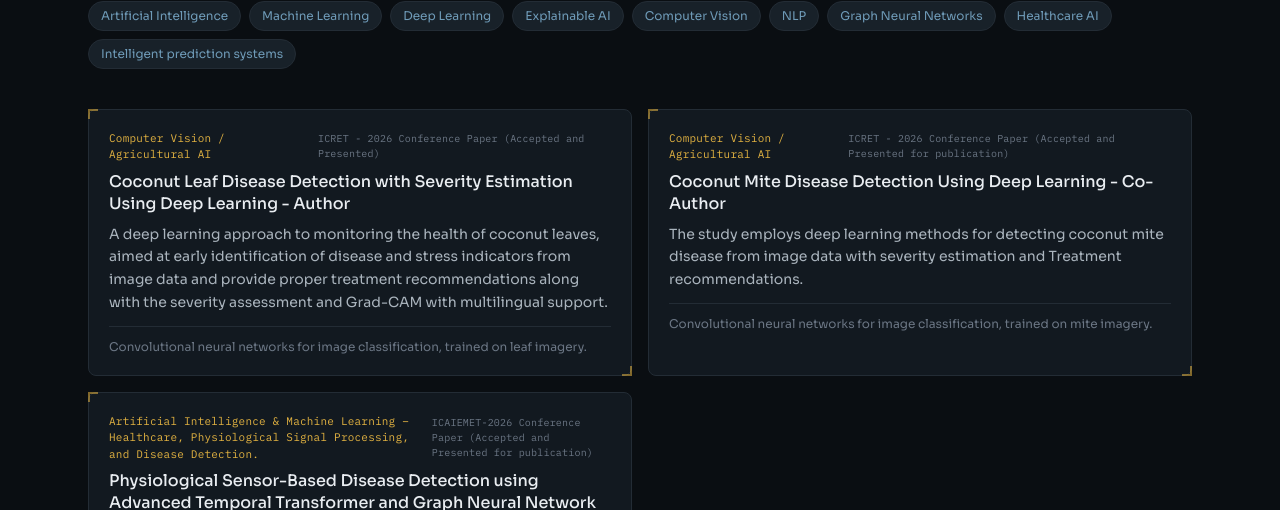
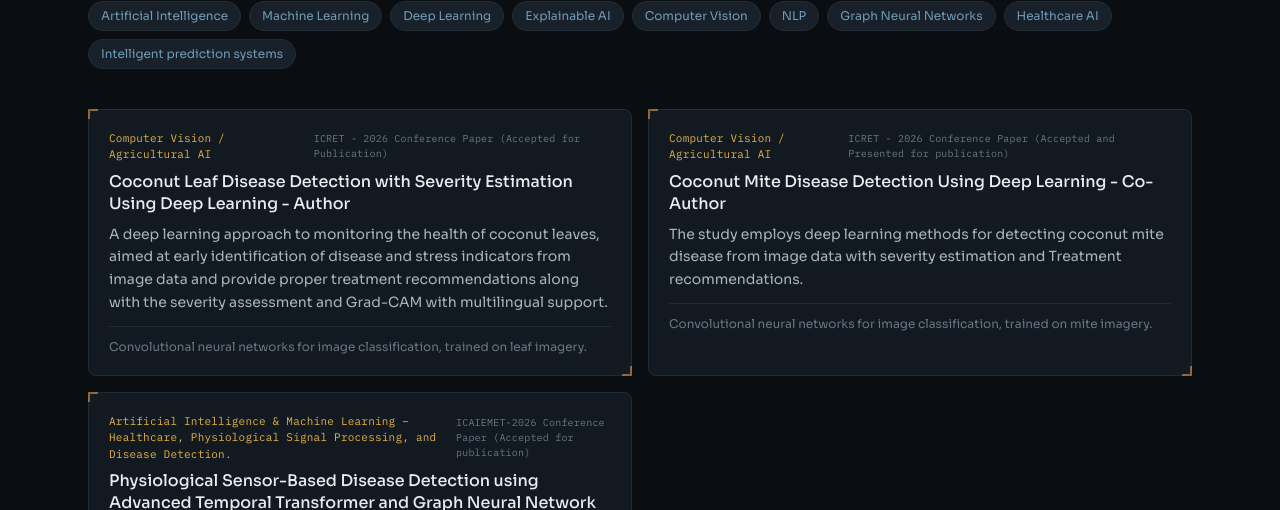
Before and after one commit to Hackerin63/Arun-Selvan-D-Portfolio, a React (Vite) app: page / in a window 1280 px wide. Shown: the part 4451-4961 px from the top of the page. Built offline with nearby package versions, Linux system fonts and the light colour scheme.

Commit message:
Update research.ts

```diff
--- a/src/data/research.ts
+++ b/src/data/research.ts
@@ -27,7 +27,7 @@ export const research: ResearchEntry[] = [
     abstract:
       "A deep learning approach to monitoring the health of coconut leaves, aimed at early identification of disease and stress indicators from image data and provide proper treatment recommendations along with the severity assessment and Grad-CAM with multilingual support.",
     methodology: "Convolutional neural networks for image classification, trained on leaf imagery.",
-    status: "ICRET - 2026 Conference Paper (Accepted and Presented) ",
+    status: "ICRET - 2026 Conference Paper (Accepted for Publication) ",
   },
   {
     id: "Coconut-Mite-Disease-Detection-Research-2",
@@ -45,7 +45,7 @@ export const research: ResearchEntry[] = [
     abstract:
       "Developed a TT-GNN-based healthcare monitoring system that analyzes multi-sensor physiological data for early cardiovascular and cerebrovascular risk detection.",
     methodology: "Temporal Transformer–Graph Neural Network (TT-GNN) for multi-sensor physiological signal analysis and disease classification.",
-    status: "ICAIEMET-2026 Conference Paper (Accepted and Presented for publication) ",
+    status: "ICAIEMET-2026 Conference Paper (Accepted for publication) ",
   },
   // {
   //   id: "tt-gnn-systems",
```
